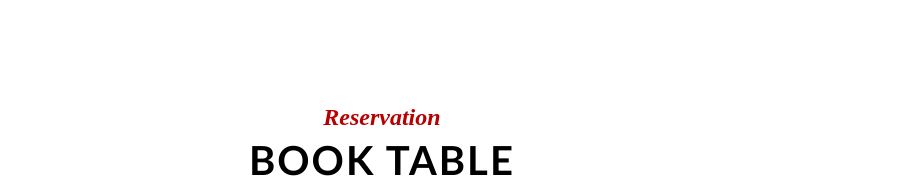
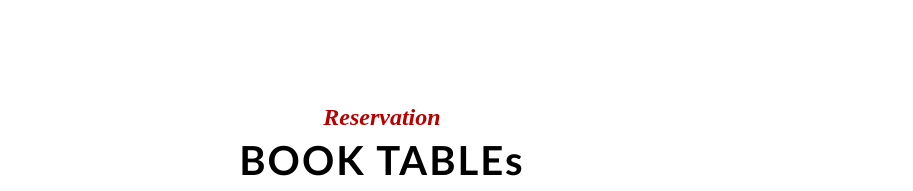
Before and after one commit to waseemmeo256/folder-one, a plain HTML site: page index.html in a window 1280 px wide. Shown: the part 3240-3431 px from the top of the page, without its empty margins (183-1096 px from the left). Drawn offline with Linux system fonts and the light colour scheme.

Commit message:
new update

```diff
--- a/index.html
+++ b/index.html
@@ -156,7 +156,7 @@
     <div class="form-section">
       <div class="form-header">
         <h3>Reservation</h3>
-        <h1>BOOK TABLE</h1>
+        <h1>BOOK TABLEs</h1>
       </div>
       <form>
         <div class="parent-div">
```
